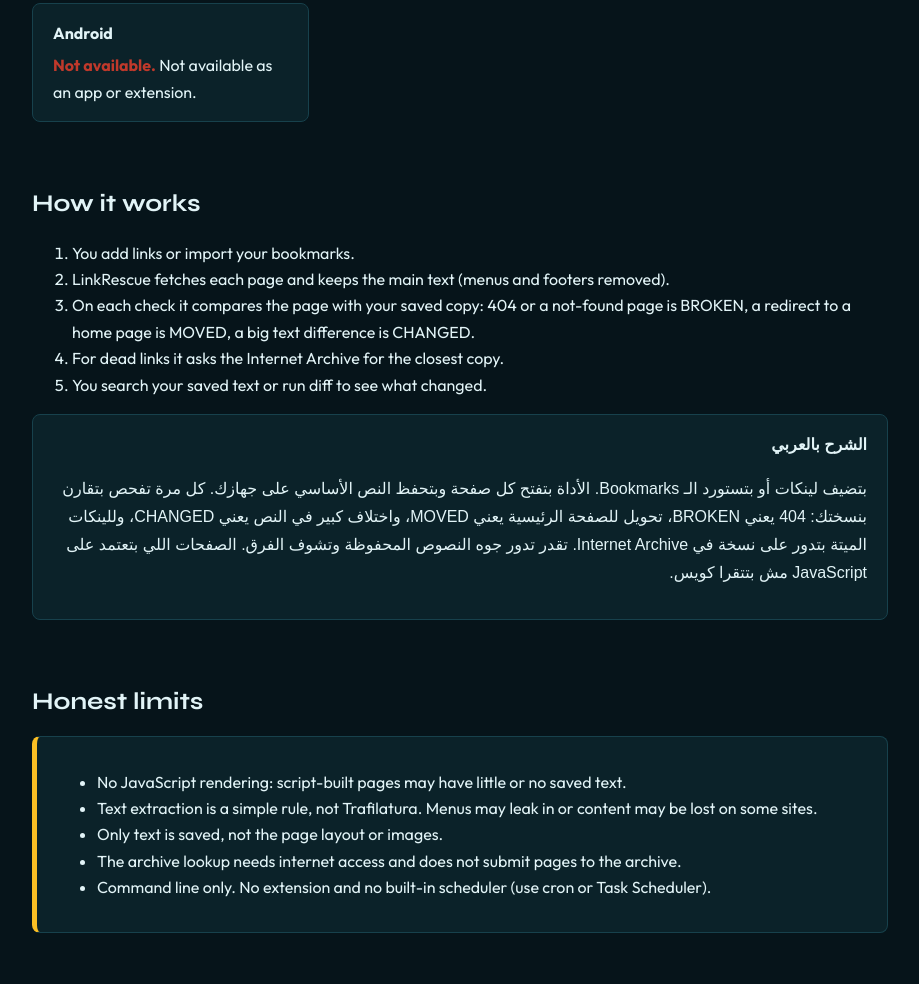
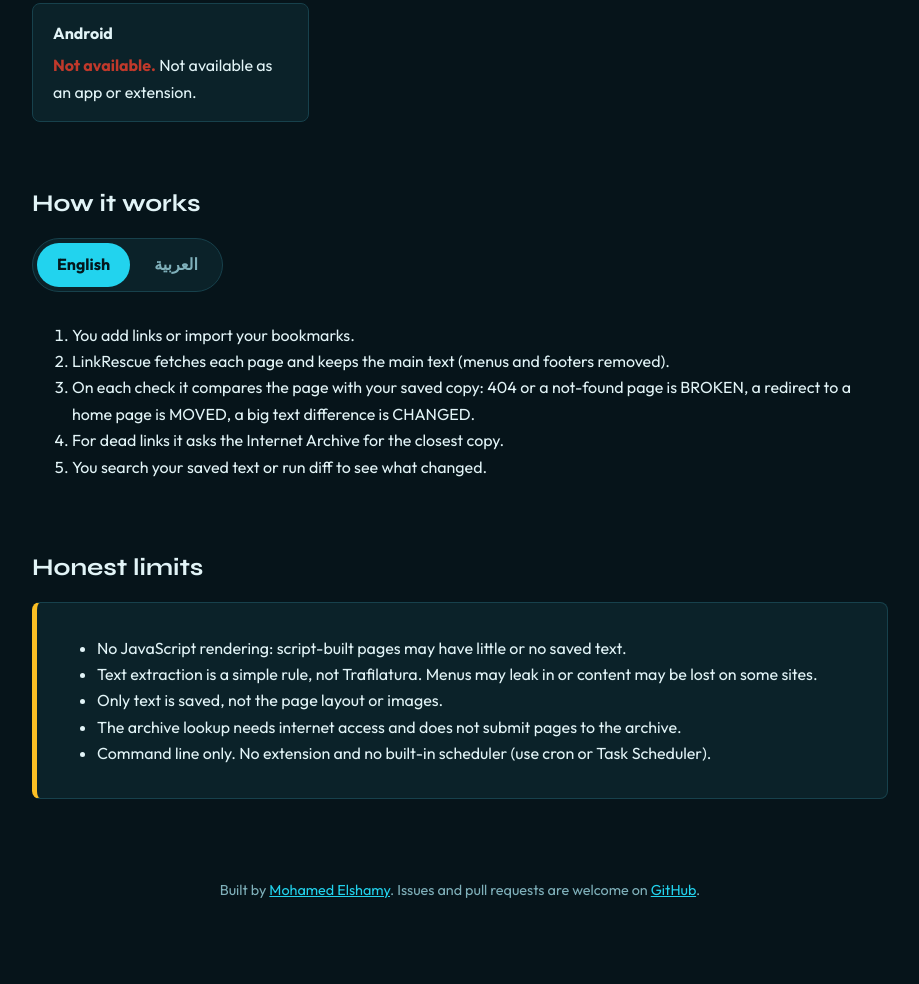
Before and after one commit to mohamed-elshamy-ai/linkrescue, a plain HTML site: page docs/index.html in a window 1280 px wide. Shown: the part 1934-2918 px from the top of the page, without its empty margins (180-1099 px from the left). After the commit the page ends 2897 px from the top, so only its background shows below. Drawn offline with Linux system fonts and the light colour scheme; a web font is replaced by a local one.

Commit message:
Add Arabic/English toggle for the explainer (localStorage, browser-language default)

```diff
--- a/docs/index.html
+++ b/docs/index.html
@@ -40,6 +40,11 @@ h1{font-family:var(--head);font-size:clamp(2rem,8vw,3rem);overflow-wrap:break-wo
 .card{transition:border-color .25s var(--ease-out),transform .25s var(--ease-out)}
 .card:hover{border-color:var(--acc);transform:translateY(-2px)}
 @media (prefers-reduced-motion:reduce){*,*:before,*:after{animation:none!important;transition:none!important}}
+
+/* language toggle */
+.langtoggle{display:inline-flex;gap:4px;margin:0 0 14px;background:var(--card);border:1px solid var(--line);border-radius:99px;padding:4px}
+.langtoggle button{border:0;background:transparent;color:var(--mut);font:inherit;font-weight:600;min-height:44px;padding:8px 20px;border-radius:99px;cursor:pointer;transition:background .2s var(--ease-out),color .2s var(--ease-out)}
+.langtoggle button[aria-pressed="true"]{background:var(--acc);color:var(--accfg)}
 </style></head><body>
 <header class="hero"><div class="wrap"><h1>LinkRescue</h1><p class="tag">Don&#x27;t let the links you saved die.</p>
 <a class="btn" href="https://github.com/mohamed-elshamy-ai/linkrescue">View on GitHub</a><a class="btn alt" href="#install">Install</a>
@@ -83,9 +88,24 @@ linkrescue import bookmarks.html
 linkrescue check</code></pre><div><span class="ok"><b>Tested.</b></span> Tested on Linux (Python 3.10).</div></div>
 <div class="card"><h3>Android</h3><div><span class="no"><b>Not available.</b></span> Not available as an app or extension.</div></div>
 </div></section>
-<section><h2>How it works</h2><ol><li>You add links or import your bookmarks.</li><li>LinkRescue fetches each page and keeps the main text (menus and footers removed).</li><li>On each check it compares the page with your saved copy: 404 or a not-found page is BROKEN, a redirect to a home page is MOVED, a big text difference is CHANGED.</li><li>For dead links it asks the Internet Archive for the closest copy.</li><li>You search your saved text or run diff to see what changed.</li></ol>
-<div class="card" dir="rtl" lang="ar" style="text-align:start"><b>الشرح بالعربي</b><p>بتضيف لينكات أو بتستورد الـ Bookmarks. الأداة بتفتح كل صفحة وبتحفظ النص الأساسي على جهازك. كل مرة تفحص بتقارن بنسختك: 404 يعني BROKEN، تحويل للصفحة الرئيسية يعني MOVED، واختلاف كبير في النص يعني CHANGED، وللينكات الميتة بتدور على نسخة في Internet Archive. تقدر تدور جوه النصوص المحفوظة وتشوف الفرق. الصفحات اللي بتعتمد على JavaScript مش بتتقرا كويس.</p></div></section>
+<section class="how-section"><h2><span class="lang-en">How it works</span><span class="lang-ar" hidden>إزاي بيشتغل</span></h2><div class="langtoggle" role="group" aria-label="Language / اللغة"><button type="button" data-lang="en" aria-pressed="true">English</button><button type="button" data-lang="ar" aria-pressed="false">العربية</button></div><div class="lang-en"><ol><li>You add links or import your bookmarks.</li><li>LinkRescue fetches each page and keeps the main text (menus and footers removed).</li><li>On each check it compares the page with your saved copy: 404 or a not-found page is BROKEN, a redirect to a home page is MOVED, a big text difference is CHANGED.</li><li>For dead links it asks the Internet Archive for the closest copy.</li><li>You search your saved text or run diff to see what changed.</li></ol>
+</div><div class="card lang-ar" dir="rtl" lang="ar" style="text-align:start"><b>الشرح بالعربي</b><p>بتضيف لينكات أو بتستورد الـ Bookmarks. الأداة بتفتح كل صفحة وبتحفظ النص الأساسي على جهازك. كل مرة تفحص بتقارن بنسختك: 404 يعني BROKEN، تحويل للصفحة الرئيسية يعني MOVED، واختلاف كبير في النص يعني CHANGED، وللينكات الميتة بتدور على نسخة في Internet Archive. تقدر تدور جوه النصوص المحفوظة وتشوف الفرق. الصفحات اللي بتعتمد على JavaScript مش بتتقرا كويس.</p></div></section>
 <section><h2>Honest limits</h2><div class="card warn"><ul><li>No JavaScript rendering: script-built pages may have little or no saved text.</li><li>Text extraction is a simple rule, not Trafilatura. Menus may leak in or content may be lost on some sites.</li><li>Only text is saved, not the page layout or images.</li><li>The archive lookup needs internet access and does not submit pages to the archive.</li><li>Command line only. No extension and no built-in scheduler (use cron or Task Scheduler).</li></ul></div></section>
 </main>
 <footer>Built by <a href="https://github.com/mohamed-elshamy-ai">Mohamed Elshamy</a>. Issues and pull requests are welcome on <a href="https://github.com/mohamed-elshamy-ai/linkrescue">GitHub</a>.</footer>
-</body></html>
+<script>
+(function(){
+ var KEY='site-lang';
+ function apply(lang){
+  document.querySelectorAll('.lang-en').forEach(function(e){e.hidden=lang!=='en'});
+  document.querySelectorAll('.lang-ar').forEach(function(e){e.hidden=lang!=='ar'});
+  document.querySelectorAll('.langtoggle button').forEach(function(b){b.setAttribute('aria-pressed',b.dataset.lang===lang?'true':'false')});
+  document.querySelectorAll('.how-section').forEach(function(s){s.dir=lang==='ar'?'rtl':'ltr'});
+  try{localStorage.setItem(KEY,lang)}catch(e){}
+ }
+ var def=(navigator.language||'en').toLowerCase().indexOf('ar')===0?'ar':'en';
+ var saved=null; try{saved=localStorage.getItem(KEY)}catch(e){}
+ apply(saved||def);
+ document.querySelectorAll('.langtoggle button').forEach(function(b){b.addEventListener('click',function(){apply(b.dataset.lang)})});
+})();
+</script></body></html>
```
